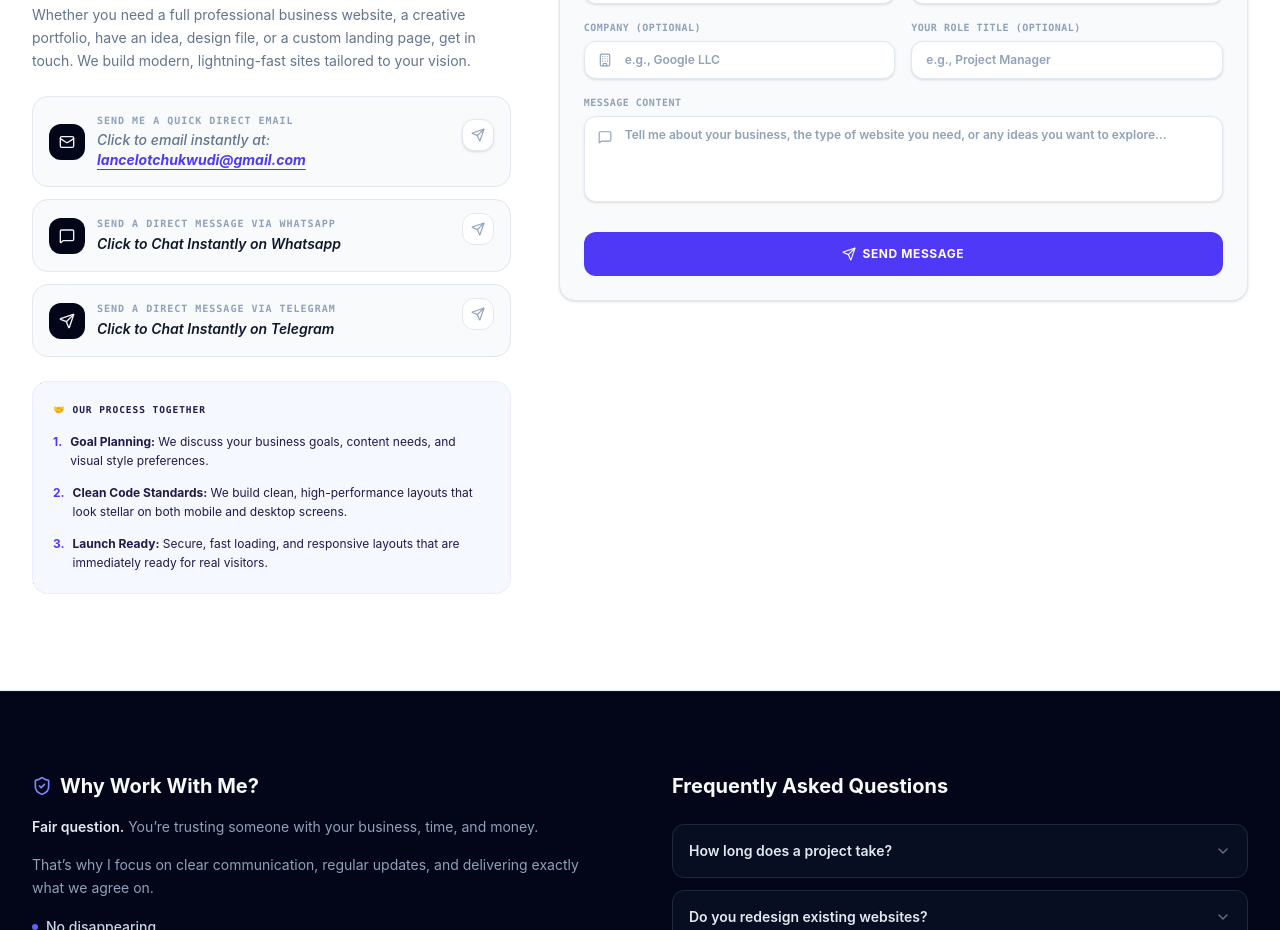
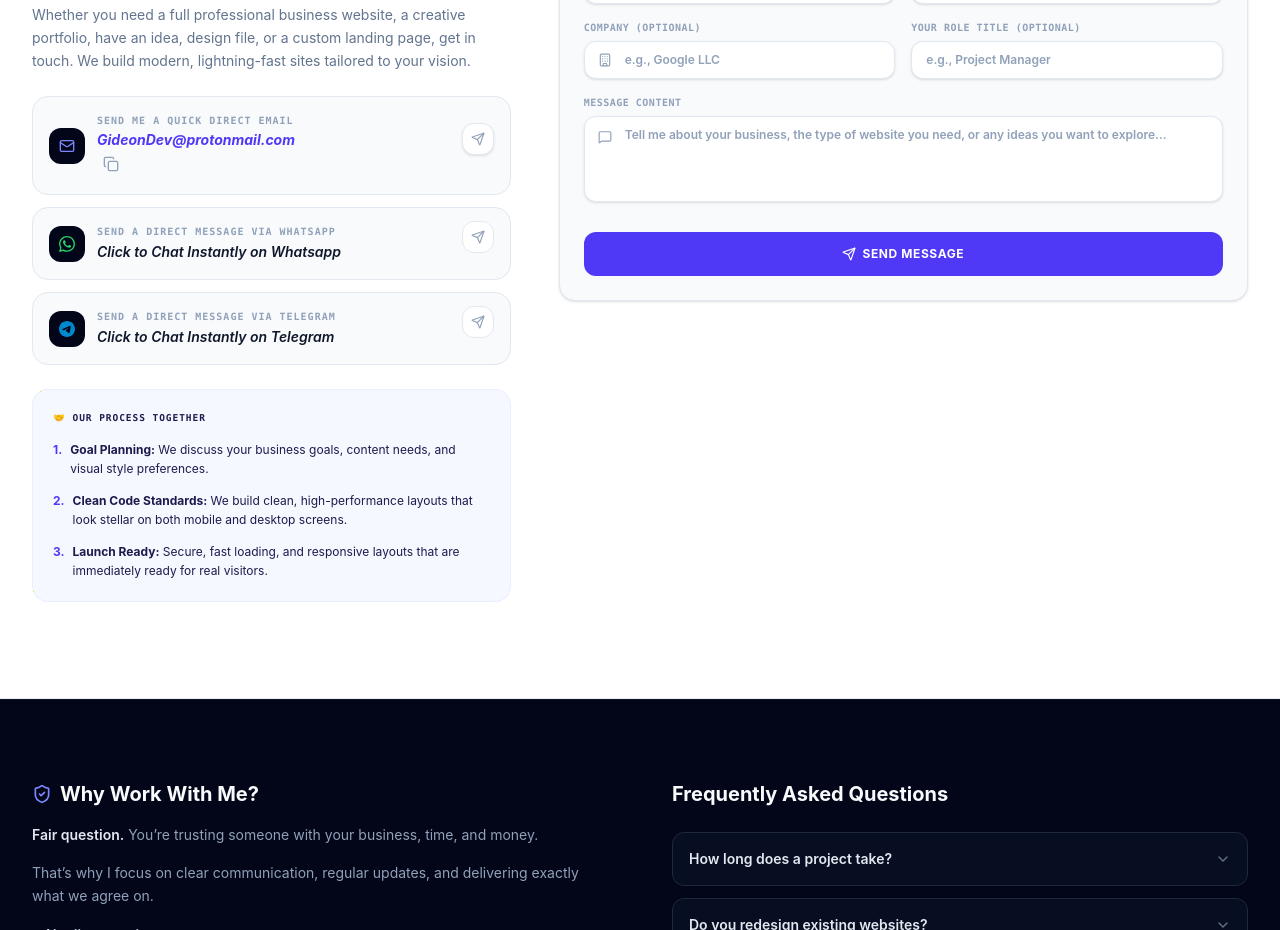
Before and after one commit to Chukwudi-Gideon/Gideon-s-Dev-Hub, a React (Vite) app: page / in a window 1280 px wide. Shown: the part 2800-3730 px from the top of the page. Built offline with nearby package versions, Linux system fonts and the light colour scheme.

Commit message:
Updated email address and contact icons

```diff
--- a/src/App.tsx
+++ b/src/App.tsx
@@ -13,7 +13,8 @@ export default function App() {
   // --- My Information constants ---
   const developerName = `Gideon's Dev Hub`;
 
-  const developerEmail = 'lancelotchukwudi@gmail.com';
+  const developerEmail = 'GideonDev@protonmail.com';
+
   // Track the form submission network lifecycle
   const [formStatus, setFormStatus] = useState<'idle' | 'loading' | 'success' | 'error'>('idle');
 
--- a/src/components/ContactForm.tsx
+++ b/src/components/ContactForm.tsx
@@ -1,6 +1,6 @@
 import React from 'react';
 import {useState} from 'react';
-import {Mail, Send, Check, User, Building, MessageSquare} from 'lucide-react';
+import {Mail, Send, Check, User, Building, MessageSquare, Copy} from 'lucide-react';
 import type {ContactMessage} from '../types'
 
 interface ContactFormProps{
@@ -18,9 +18,20 @@ export function ContactForm({
   const [company, setCompany] = useState('');
   const [role, setRole] = useState('');
   const [messageText, setMessageText] = useState('');
+const [copied, setCopied] = useState(false);
+  const myEmail = developerEmail;
+  const emailSubject = encodeURIComponent("Project / Business Inquiry");
+  const emailBody = encodeURIComponent("Hi Gideon,\n\nI came from your portfolio and would like to work with you regarding...");
 
-
-
+const handleCopy = async () => {
+    try {
+      await navigator.clipboard.writeText(myEmail);
+      setCopied(true);
+      setTimeout(() => setCopied(false), 2000);
+    } catch (err) {
+      console.error("Failed to copy:", err);
+    }
+  };
 
   //handle submission logic
   const handleSubmit = (e: React.SubmitEvent<HTMLFormElement>) => {
@@ -75,25 +86,50 @@ return (
               <div className="flex flex-col sm:flex-row sm:items-center justify-between gap-4 p-4 bg-slate-50 dark:bg-slate-900/50 border border-slate-200 dark:border-slate-800/80 rounded-2xl transition-colors group">
                 <div className="flex items-start sm:items-center space-x-3 min-w-0">
                   <div className="p-2.5 bg-slate-950 dark:bg-slate-800 text-slate-100 dark:text-slate-200 rounded-xl shrink-0">
-                    <Mail className="w-4 h-4" />
+                   <svg
+  className="w-4 h-4 stroke-indigo-400 fill-none"
+  strokeWidth="2"
+  strokeLinecap="round"
+  strokeLinejoin="round"
+  viewBox="0 0 24 24"
+  xmlns="http://www.w3.org/2000/svg"
+>
+  <rect width="20" height="16" x="2" y="4" rx="2" />
+  <path d="m22 7-8.97 5.7a1.94 1.94 0 0 1-2.06 0L2 7" />
+</svg>
                   </div>
                   <div className="min-w-0">
                     <span className="block text-[10px] font-mono font-bold text-slate-400 dark:text-slate-500 uppercase tracking-widest">Send me a quick direct email</span>
                    <a
-  href="https://mail.google.com/mail/?view=cm&fs=1&to=lancelotchukwudi@gmail.com"
-  target="_blank"
-  className="group/link flex flex-wrap items-center gap-x-1.5 text-sm font-medium text-slate-500 dark:text-slate-400 hover:text-slate-900 dark:hover:text-slate-100 transition break-all mt-0.5 font-style: italic"
+  href={`mailto:${developerEmail}?subject=${emailSubject}&body=${emailBody}`}
+ title="Open default email app"
+  className="group/link flex flex-wrap items-center gap-x-1.5 text-sm font-medium text-slate-500 dark:text-slate-400 hover:text-slate-900 dark:hover:text-slate-100 transition break-all mt-0.5 italic"
 >
-  <span>Click to email instantly at:</span>
-  <span className="font-bold text-indigo-600 dark:text-indigo-400 underline decoration-1 underline-offset-4 group-hover/link:text-indigo-700 dark:group-hover/link:text-indigo-300 transition-colors">
+  <span className="font-bold text-indigo-600 dark:text-indigo-400 no-underline  group-hover/link:text-indigo-700 dark:group-hover/link:text-indigo-300 transition-colors">
     {developerEmail}
   </span>
+
+
 </a>
+<button
+        onClick={handleCopy}
+        className="p-1.5 rounded-lg text-slate-400 hover:text-slate-200 hover:bg-slate-800 transition-all"
+        aria-label="Copy email address"
+        title="Copy to clipboard"
+      >
+        {copied ? (
+          <span className="flex items-center gap-1 text-xs text-emerald-400 font-sans font-medium px-1">
+            <Check className="w-3.5 h-3.5" />Email address Copied to clipboard!
+          </span>
+        ) : (
+          <Copy className="w-4 h-4" />
+        )}
+      </button>
                   </div>
                 </div>
                 {/* Small Right-Side Nudge Button */}
                 <a
-                  href="https://mail.google.com/mail/?view=cm&fs=1&to=lancelotchukwudi@gmail.com" target="_blank"
+              href={`mailto:${developerEmail}?subject=${emailSubject}&body=${emailBody}`}
                   className="self-end sm:self-auto flex items-center justify-center p-2 rounded-xl bg-white dark:bg-slate-800 border border-slate-200 dark:border-slate-700 text-slate-400 dark:text-slate-500 group-hover:text-indigo-600 dark:group-hover:text-indigo-400 group-hover:border-indigo-200 dark:group-hover:border-indigo-900 shadow-sm transition-all animate-bounce [animation-duration:2s] shrink-0"
                 >
                   <Send className="w-3.5 h-3.5" />
@@ -104,11 +140,17 @@ return (
               <div className="flex flex-col sm:flex-row sm:items-center justify-between gap-4 p-4 bg-slate-50 dark:bg-slate-900/50 border border-slate-200 dark:border-slate-800/80 rounded-2xl transition-colors group">
                 <div className="flex items-start sm:items-center space-x-3 min-w-0">
                   <div className="p-2.5 bg-slate-950 dark:bg-slate-800 text-slate-100 dark:text-slate-200 rounded-xl shrink-0">
-                    <MessageSquare className="w-4 h-4" />
+                   <svg
+  className="w-4 h-4 fill-[#25D366]"
+  viewBox="0 0 24 24"
+  xmlns="http://www.w3.org/2000/svg"
+>
+  <path d="M17.472 14.382c-.297-.149-1.758-.867-2.03-.967-.273-.099-.471-.148-.67.15-.197.297-.767.966-.94 1.164-.173.199-.347.223-.644.075-.297-.15-1.255-.463-2.39-1.475-.883-.788-1.48-1.761-1.653-2.059-.173-.297-.018-.458.13-.606.134-.133.298-.347.446-.52.149-.174.198-.298.298-.497.099-.198.05-.371-.025-.52-.075-.149-.669-1.612-.916-2.207-.242-.579-.487-.5-.669-.51-.173-.008-.371-.01-.57-.01-.198 0-.52.074-.792.372-.272.297-1.04 1.016-1.04 2.479 0 1.462 1.065 2.875 1.213 3.074.149.198 2.096 3.2 5.077 4.487.709.306 1.262.489 1.694.625.712.227 1.36.195 1.871.118.571-.085 1.758-.719 2.006-1.413.248-.694.248-1.289.173-1.413-.074-.124-.272-.198-.57-.347m-5.421 7.403h-.004a9.87 9.87 0 01-5.031-1.378l-.361-.214-3.741.982.998-3.648-.235-.374a9.86 9.86 0 01-1.51-5.26c.001-5.45 4.436-9.884 9.888-9.884 2.64 0 5.122 1.03 6.988 2.898a9.825 9.825 0 012.893 6.994c-.003 5.45-4.437 9.884-9.885 9.884m8.413-18.297A11.815 11.815 0 0012.05 0C5.495 0 .16 5.335.157 11.892c0 2.096.547 4.142 1.588 5.945L0 24l6.335-1.662c1.746.953 3.71 1.454 5.709 1.455h.005c6.554 0 11.89-5.335 11.893-11.893a11.821 11.821 0 00-3.48-8.413z" />
+</svg>
                   </div>
                   <div className="min-w-0">
                     <span className="block text-[10px] font-mono font-bold text-slate-400 dark:text-slate-500 uppercase tracking-widest">Send a direct message via whatsapp</span>
-                    <a href="https://wa.me/message/HH24EFJKQPMGP1" target="_blank" rel="noopener noreferrer" className="text-sm font-semibold text-slate-900 dark:text-slate-200 hover:text-indigo-600 dark:hover:text-indigo-400 transition 	font-style: italic">
+                    <a href="https://wa.link/ix9sny" target="_blank" rel="noopener noreferrer" className="text-sm font-semibold text-slate-900 dark:text-slate-200 hover:text-indigo-600 dark:hover:text-indigo-400 transition 	font-style: italic">
                      Click to Chat Instantly on Whatsapp
                     </a>
                   </div>
@@ -128,7 +170,13 @@ return (
               <div className="flex flex-col sm:flex-row sm:items-center justify-between gap-4 p-4 bg-slate-50 dark:bg-slate-900/50 border border-slate-200 dark:border-slate-800/80 rounded-2xl transition-colors group">
                 <div className="flex items-start sm:items-center space-x-3 min-w-0">
                   <div className="p-2.5 bg-slate-950 dark:bg-slate-800 text-slate-100 dark:text-slate-200 rounded-xl shrink-0">
-                    <Send className="w-4 h-4" />
+                   <svg
+  className="w-4 h-4 fill-[#0088cc]"
+  viewBox="0 0 24 24"
+  xmlns="http://www.w3.org/2000/svg"
+>
+  <path d="M12 0C5.373 0 0 5.373 0 12s5.373 12 12 12 12-5.373 12-12S18.627 0 12 0zm5.562 8.161c-.18 1.897-.962 6.503-1.359 8.627-.168.9-.501 1.201-.82 1.23-.695.064-1.222-.46-1.895-.901-1.054-.691-1.649-1.12-2.673-1.795-1.184-.778-.417-1.206.258-1.91.177-.184 3.247-2.977 3.307-3.23.007-.032.014-.15-.056-.212-.071-.062-.175-.042-.25-.025-.106.024-1.801 1.144-5.084 3.361-.481.33-.916.493-1.306.485-.43-.008-1.258-.242-1.874-.442-.755-.246-1.353-.376-1.301-.793.027-.218.328-.442.902-.673 3.535-1.539 5.891-2.557 7.069-3.051 3.364-1.411 4.063-1.656 4.518-1.664.1.002.322.026.465.143.12.099.153.235.161.329-.007.073-.002.23-.005.289z" />
+</svg>
                   </div>
                   <div className="min-w-0">
                     <span className="block text-[10px] font-mono font-bold text-slate-400 dark:text-slate-500 uppercase tracking-widest">Send a direct message via telegram</span>
```
Also changed, not shown: 1 other file (tests, documents, lock files or other folders).
